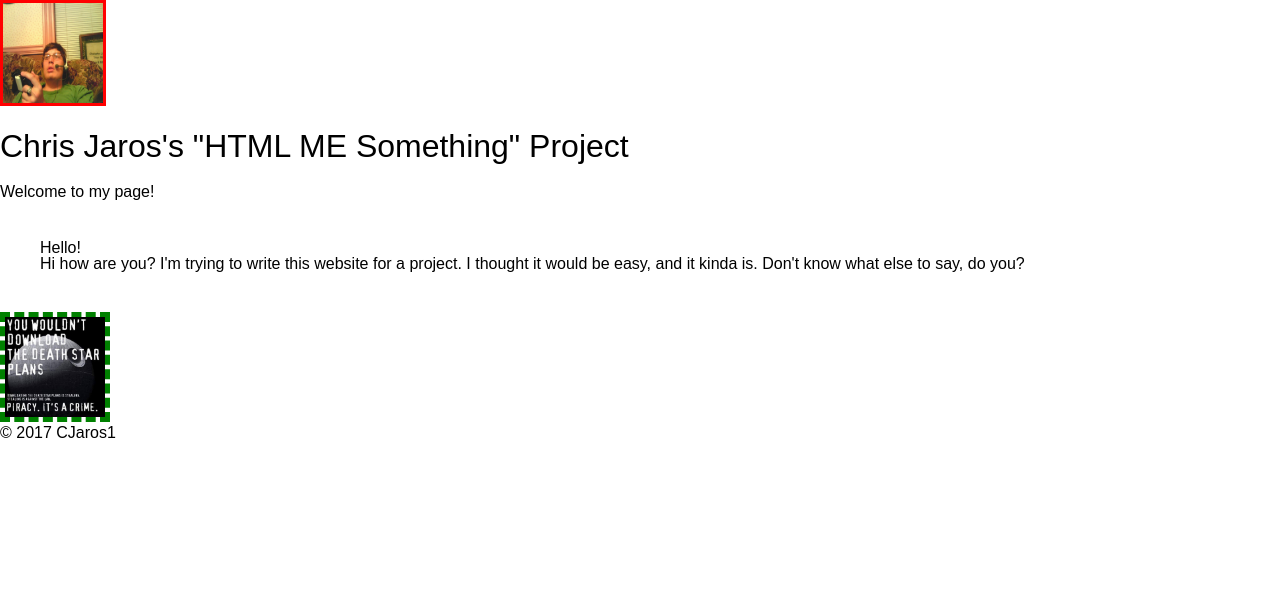
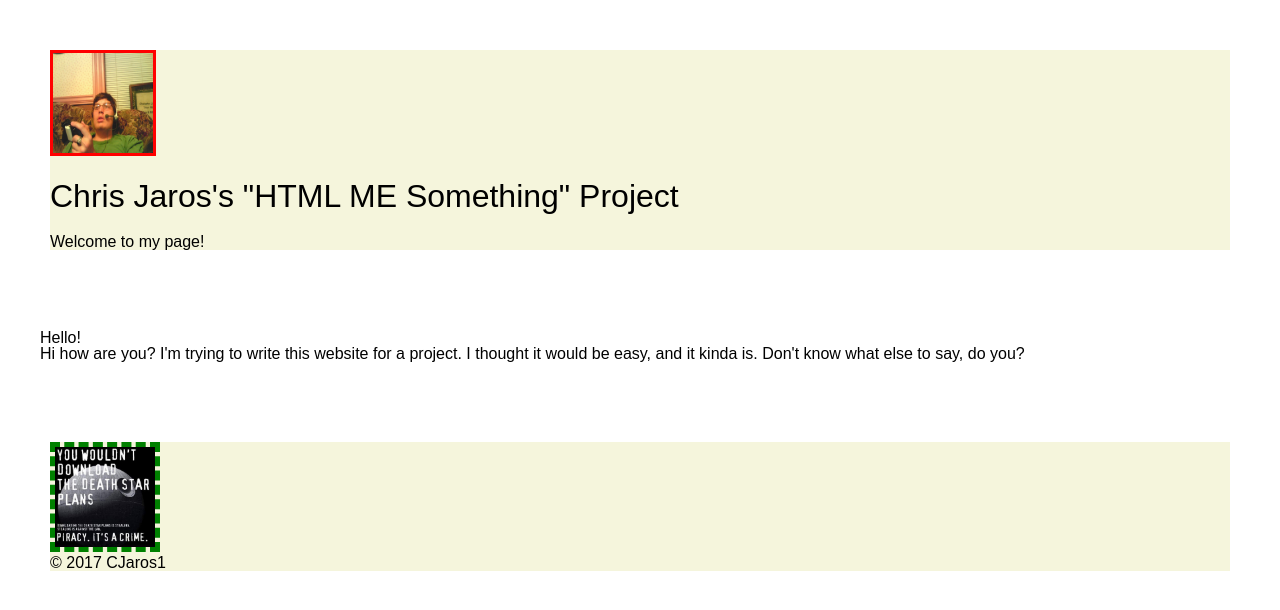
Before and after one commit to cjaros1/html-me-something, a plain HTML site: page index.html in a window 1280 px wide. Drawn offline with Linux system fonts and the light colour scheme.

Commit message:
added class for header and footer

```diff
--- a/index.html
+++ b/index.html
@@ -7,7 +7,7 @@
 
 	<body>
 
-		<header>
+		<header class="hf">
 			<img id="img1" src="images/me.jpg">
 			<h1>Chris Jaros's "HTML ME Something" Project</h1>
 			<p>Welcome to my page!</p>
@@ -19,7 +19,7 @@
 			<p>Hi how are you? I'm trying to write this website for a project. I thought it would be easy, and it kinda is. Don't know what else to say, do you?</p>
 			</article>
 		</main>
-		<footer>
+		<footer class="hf">
 			<img id="img2" src="images/Death Star Download.jpg">
 			<p>&copy 2017 CJaros1</p>
 		</footer>
--- a/styles.css
+++ b/styles.css
@@ -526,6 +526,12 @@ img{
 
 }
 
+.hf{
+	background-color:beige;
+	align:center;
+	margin:50px;
+}
+
 #img1{
 	align:center;
 	border: 3px solid red;
```
